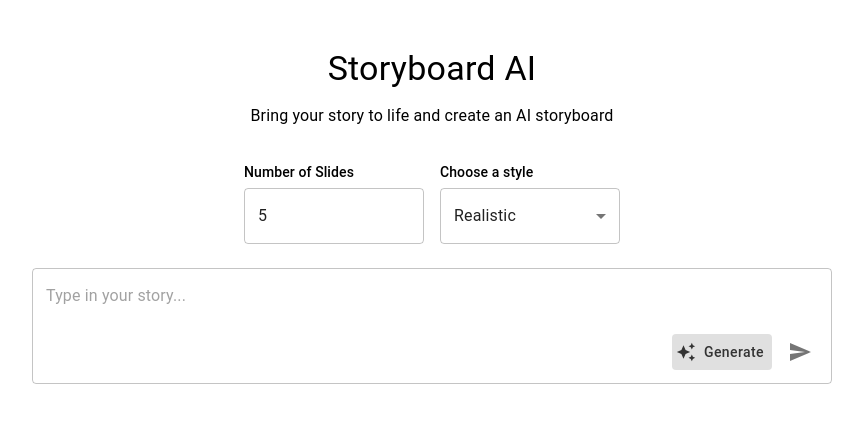
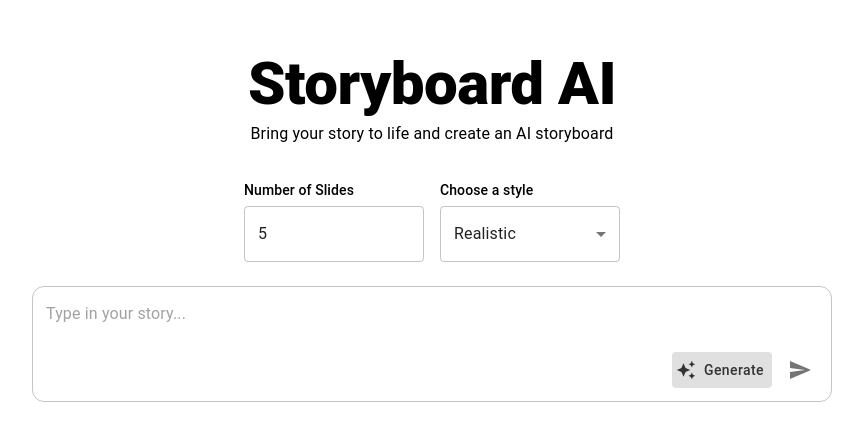
Before and after one commit to Zion-Dev1/storyboard-ai, a React (Vite) app in the folder client/: page / in a window 1280 px wide. Shown: the top 440 px of the page, without its empty margins (208-1071 px from the left). Built offline with nearby package versions, Linux system fonts and the light colour scheme.

Commit message:
styled the storyInput field and title

```diff
--- a/client/src/components/StoryInput.tsx
+++ b/client/src/components/StoryInput.tsx
@@ -19,6 +19,14 @@ const StoryInput = () => {
             paddingBottom: "60px",
             paddingRight: "16px",
           },
+          "& .MuiOutlinedInput-root": {
+            borderRadius: "12px",
+            borderWidth: "2px",
+            borderColor: "grey.400",
+            "&:hover fieldset": {
+              borderColor: "grey.600",
+            },
+          },
         }}
       />
 
@@ -30,7 +38,7 @@ const StoryInput = () => {
           display: "flex",
           alignItems: "center",
           gap: 1,
-          backgroundColor: "rgba(255,255,255)",
+          backgroundColor: "rgba(255,255,255,0.8)",
           borderRadius: 2,
           p: 0.5,
         }}
--- a/client/src/pages/Home.tsx
+++ b/client/src/pages/Home.tsx
@@ -6,7 +6,7 @@ import { Box, Typography } from "@mui/material";
 const HomeScreen = () => {
   return (
     <Box sx={{ maxWidth: 800, mx: "auto", mt: 6, textAlign: "center" }}>
-      <Typography variant="h4" gutterBottom>
+      <Typography variant="h2" fontWeight="900">
         Storyboard AI
       </Typography>
       <Typography variant="subtitle1" sx={{ mb: 4 }}>
```
